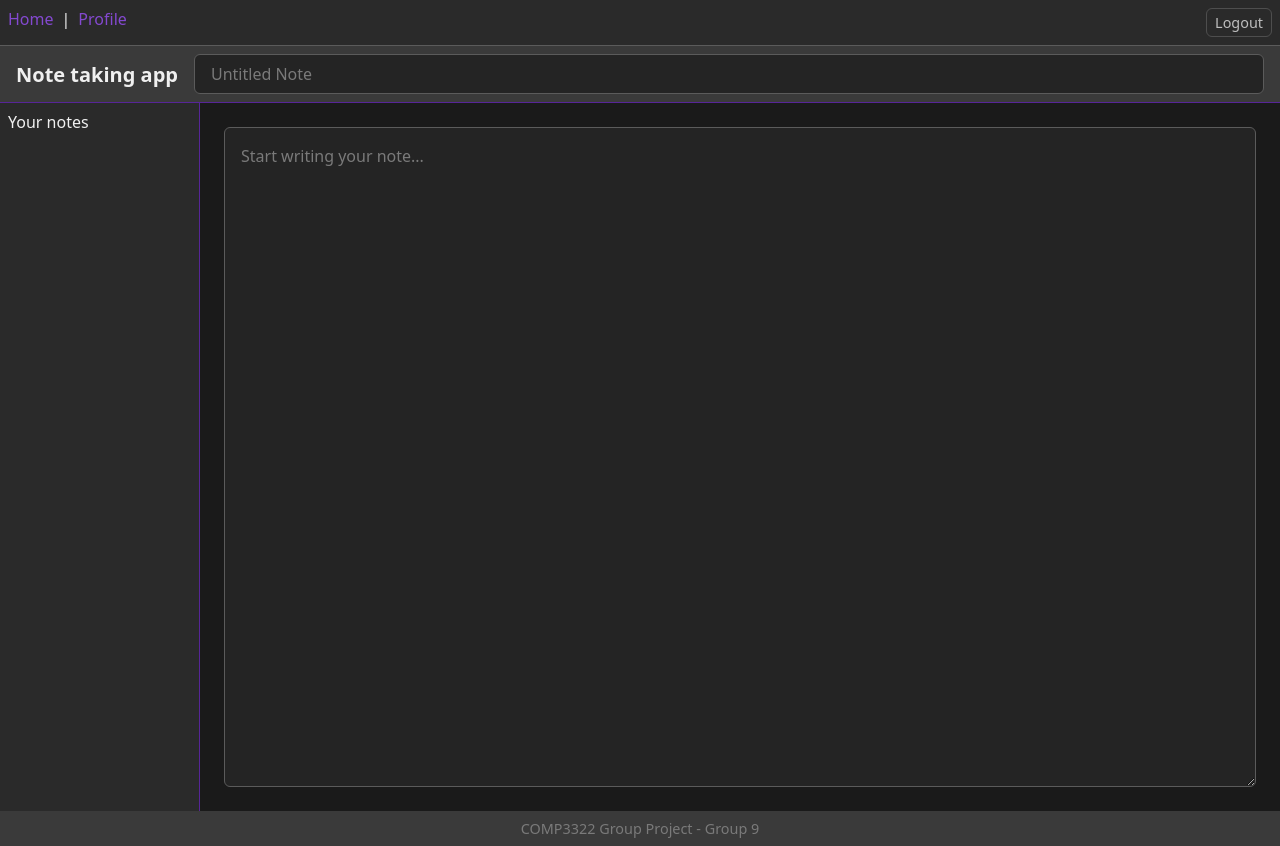
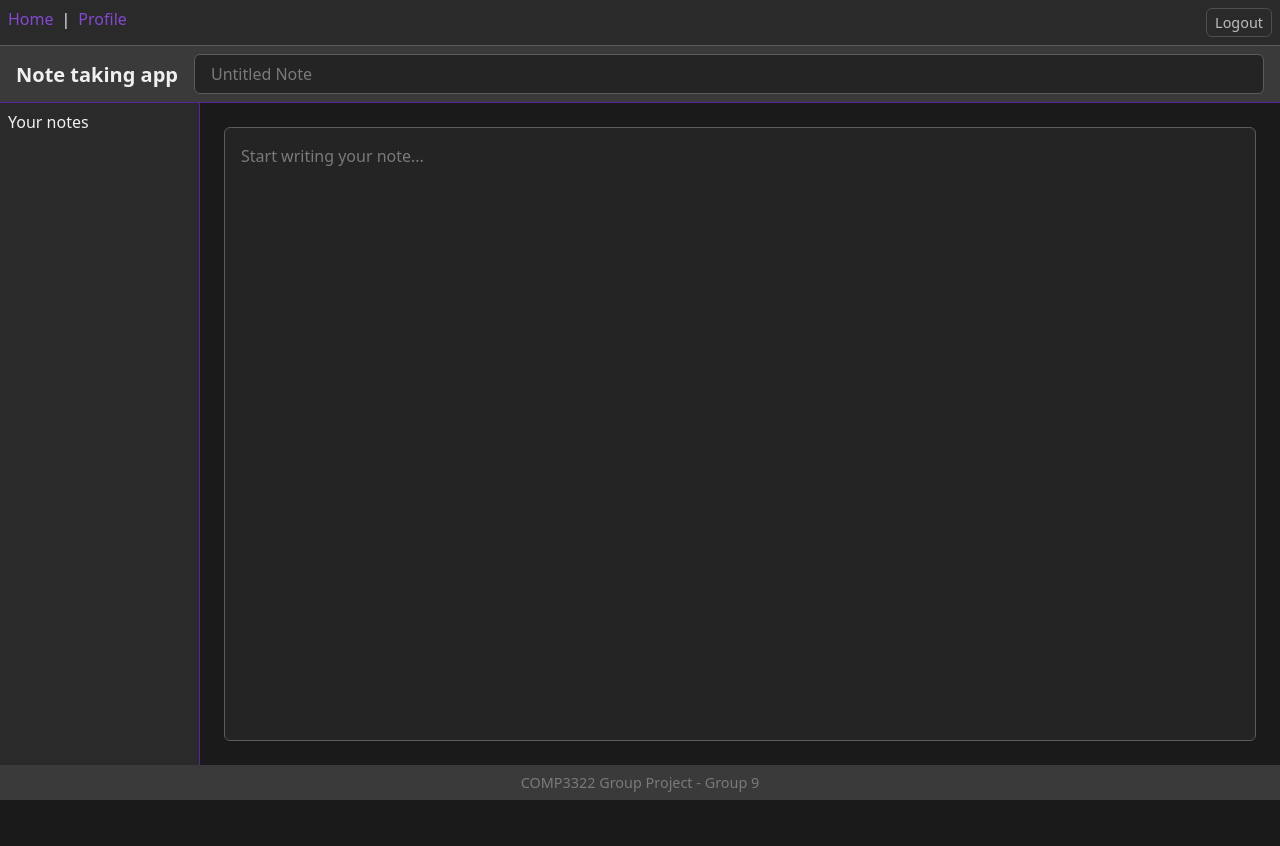
Before and after one commit to ricopoon85/COMP3322-PG09, a React app in the folder frontend/: page / in a window 1280 px wide. After the commit the page ends 800 px from the top, so only its background shows below. Built offline with nearby package versions, Linux system fonts and the light colour scheme; sample sign-in values are in the browser's storage; the HTML template or start-up script is replaced by a standard one.

Commit message:
Refactor App layout and add Footer universally

```diff
--- a/frontend/src/App.css
+++ b/frontend/src/App.css
@@ -1,4 +1,5 @@
-a, a:visited {
+a,
+a:visited {
     color: var(--color-button);
     text-decoration: none;
 }
@@ -56,3 +57,21 @@ nav {
     color: var(--color-text) !important;
     background-color: var(--color-input-border);
 }
+
+.main-content, .workspace-page {
+    display: flex;
+    flex: 1;
+    flex-direction: column;
+    min-height: 0;
+}
+
+.main-content {
+    overflow: auto;
+}
+
+.content {
+    display: flex;
+    flex: 1;
+    min-height: 0;
+    overflow: hidden;
+}
--- a/frontend/src/App.jsx
+++ b/frontend/src/App.jsx
@@ -4,6 +4,7 @@ import Home from './pages/Home'
 import Register from './pages/Register'
 import Login from './pages/Login'
 import Profile from './pages/Profile'
+import Footer from './components/Footer'
 
 import './App.css'
 
@@ -30,6 +31,7 @@ function App() {
 
   return (
     <BrowserRouter>
+      <div className="page-container">
         {isLoggedIn && (
           <nav className="navbar">
             <Link to="/">Home</Link> |  <Link to="/profile">Profile</Link>{' '}
@@ -42,12 +44,18 @@ function App() {
             </button>
           </nav>
         )}
+
+        <main className="main-content">
           <Routes>
             <Route path="/" element={<RequireLogin><Home /></RequireLogin>} />
             <Route path="/register" element={<Register />} />
             <Route path="/login" element={<Login />} />
             <Route path="/profile" element={<RequireLogin><Profile /></RequireLogin>} />
           </Routes>
+        </main>
+
+        <Footer />
+      </div>
     </BrowserRouter>
   )
 }
--- a/frontend/src/components/Editor.module.css
+++ b/frontend/src/components/Editor.module.css
@@ -2,14 +2,16 @@
   display: flex;
   flex: 1;
   min-width: 0;
+  min-height: 0;
+  overflow: hidden;
   padding: var(--space-lg);
-  background-color: var(--color-background);
 }
 
 .textarea {
+  flex: 1;
   width: 100%;
-  min-height: 280px;
-  resize: vertical;
+  min-height: 0;
+  resize: none;
   padding: var(--space-md);
   border: 1px solid var(--color-input-border);
   border-radius: var(--radius-sm);
--- a/frontend/src/components/Sidebar.module.css
+++ b/frontend/src/components/Sidebar.module.css
@@ -1,6 +1,8 @@
 .sidebar {
   flex-shrink: 0;
   width: 200px;
+  min-height: 0;
+  overflow-y: auto;
   padding: var(--space-sm);
   border-right: 1px solid var(--color-accent);
   background-color: var(--color-surface);
--- a/frontend/src/pages/Auth.module.css
+++ b/frontend/src/pages/Auth.module.css
@@ -34,8 +34,9 @@
 }
 
 .page {
-    min-height: 100dvh;
   display: grid;
+  flex: 1;
+  min-height: 0;
   place-items: center;
   padding: var(--space-lg);
 }
--- a/frontend/src/pages/Home.jsx
+++ b/frontend/src/pages/Home.jsx
@@ -3,17 +3,15 @@ import React from 'react'
 import Header from '../components/Header'
 import Sidebar from '../components/Sidebar'
 import Editor from '../components/Editor'
-import Footer from '../components/Footer'
 
 export default function Home() {
     return (
-        <div className="page-container">
+        <div className="workspace-page">
             <Header />
             <div className="content">
                 <Sidebar />
                 <Editor />
             </div>
-            <Footer />
         </div>
     )
 }
```
Lines whose indentation alone changed are shown as unchanged.
